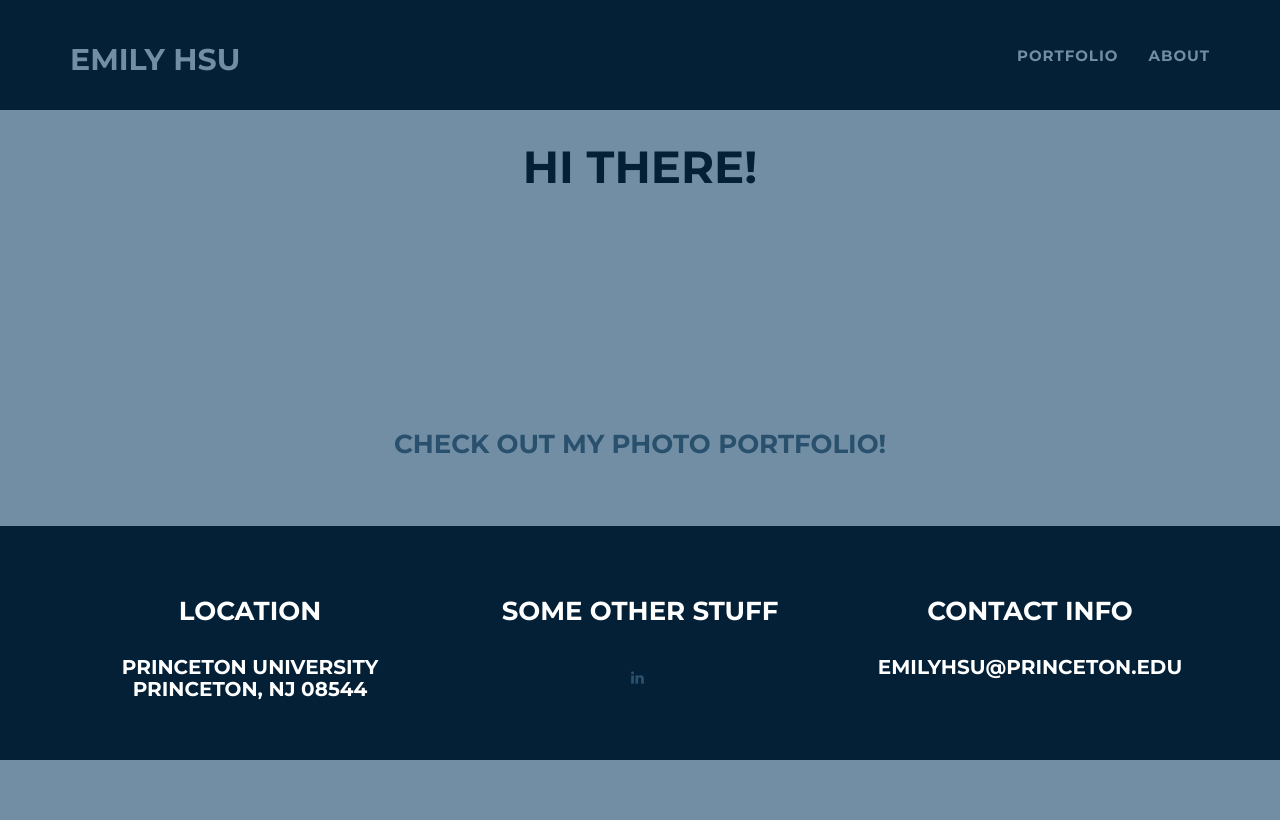
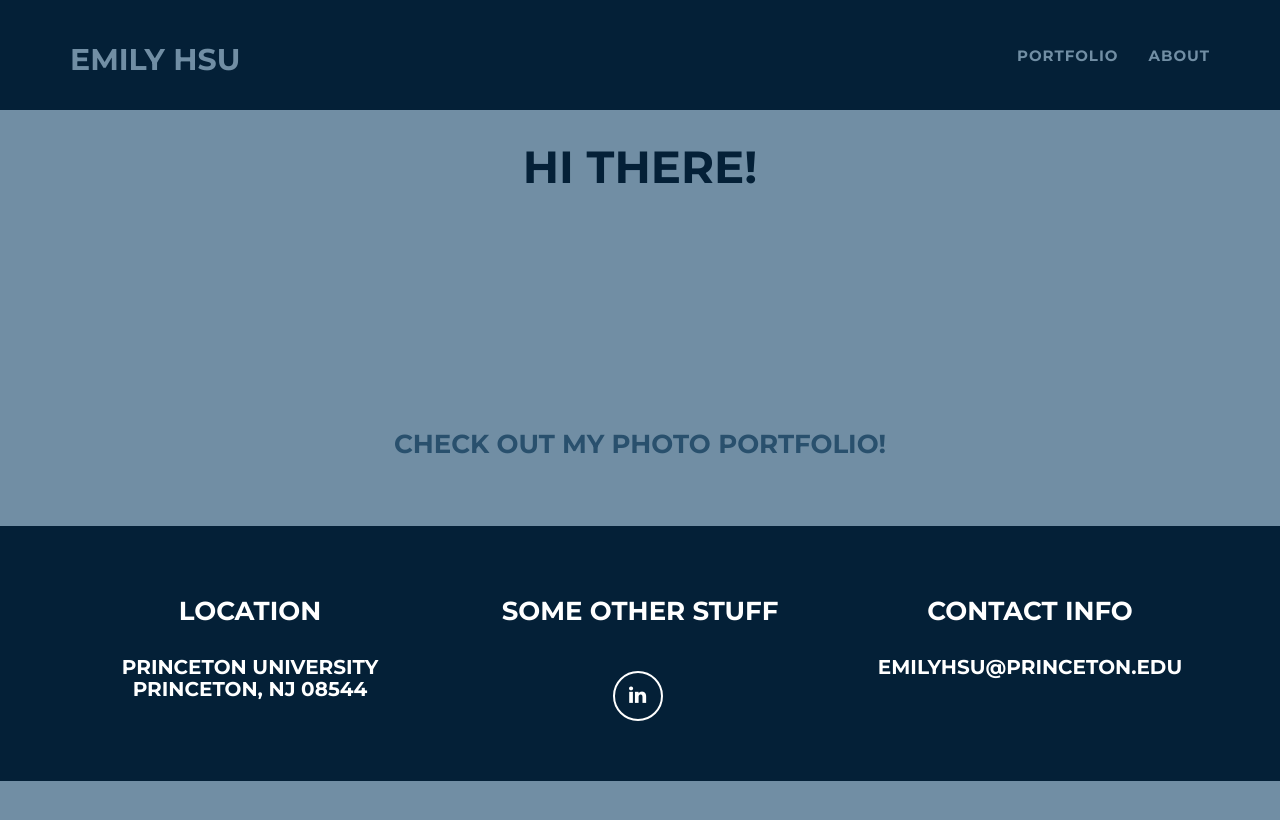
Before and after one commit to ushylime/aboutme, a plain HTML site: page index.html in a window 1280 px wide. Drawn offline with nearby package versions, Linux system fonts and the light colour scheme.

Commit message:
Update index.html

```diff
--- a/index.html
+++ b/index.html
@@ -88,7 +88,7 @@
                         <h3>Some other stuff</h3>
                         <ul class="list-inline">
                             <li>
-                                <a href="https://www.linkedin.com/in/ushylime" class="btn azm-social azm-size-64 azm-circle azm-long-shadow azm-linkedin"><i class="fa fa-linkedin"></i></a>
+                                <a href="https://www.linkedin.com/in/ushylime" class="btn-social btn-outline"><i class="fa fa-fw fa-linkedin"></i></a>
                             </li>
                         </ul>
                     </div>
```
